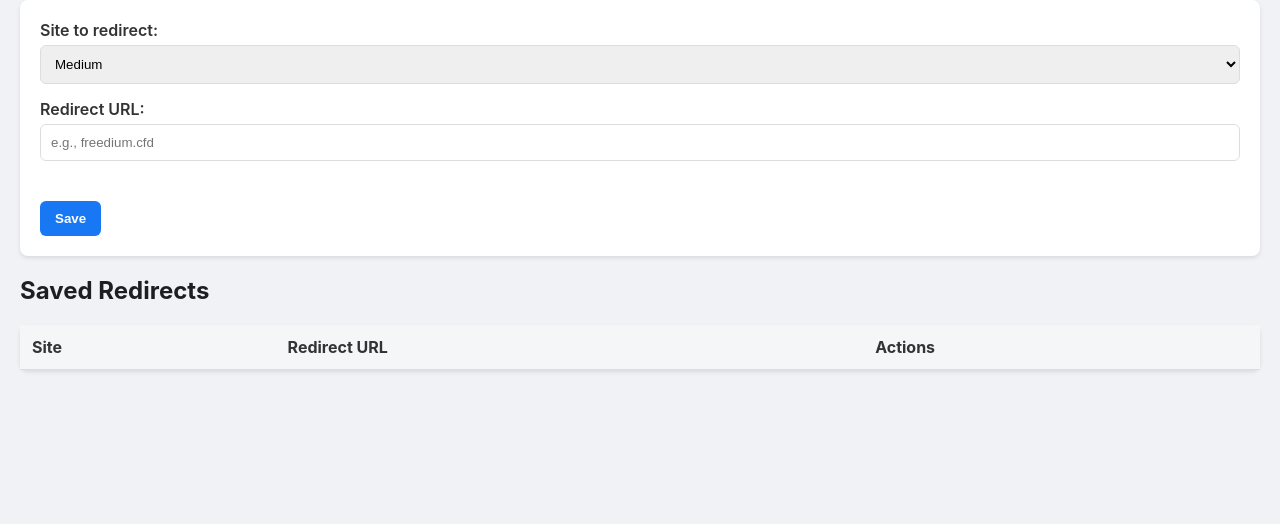
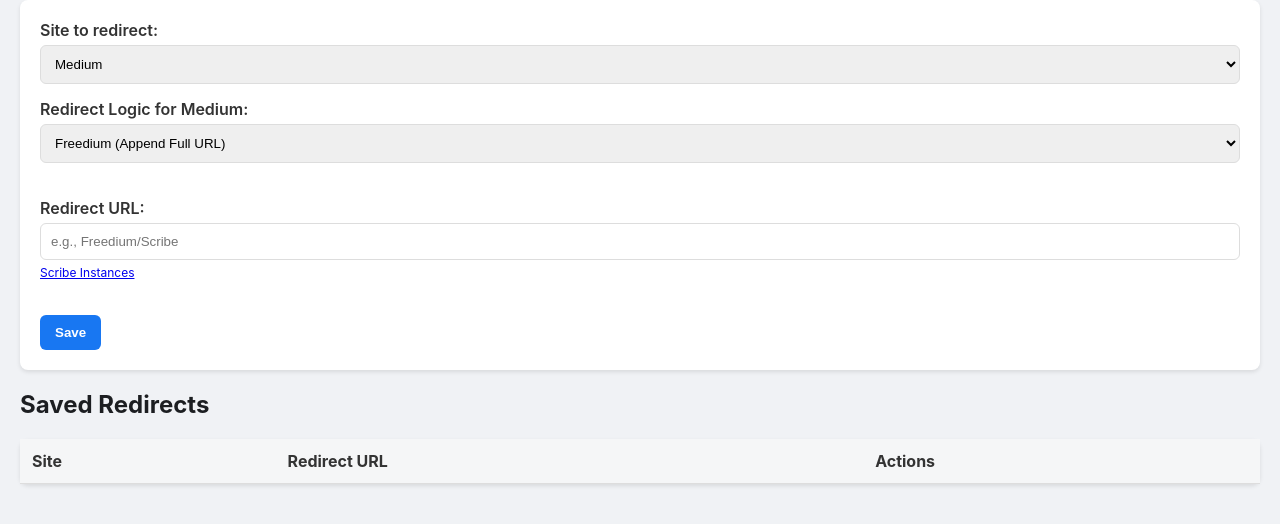
Before and after one commit to johnneerdael/universal-redirect, a browser extension: page options.html in a window 1280 px wide. Shown: the part 102-626 px from the top of the page. Drawn offline with Linux system fonts and the light colour scheme.

Commit message:
added scribe and instagram support

```diff
--- a/options.html
+++ b/options.html
@@ -109,6 +109,14 @@
       <option value="instagram.com">Instagram</option>
     </select>
     <br>
+    <div id="medium-options" style="display: none;">
+      <label for="medium-logic">Redirect Logic for Medium:</label>
+      <select id="medium-logic" name="medium-logic">
+        <option value="freedium">Freedium (Append Full URL)</option>
+        <option value="scribe">Scribe (Redirect to Base URL)</option>
+      </select>
+    </div>
+    <br>
     <label for="redirect-url">Redirect URL:</label>
     <input type="text" id="redirect-url" name="redirect-url" placeholder="e.g., freedium.cfd">
     <div id="redirect-url-helper" class="url-helper"></div>
--- a/options.js
+++ b/options.js
@@ -4,23 +4,27 @@ const tableBody = document.querySelector('#redirects-table tbody');
 const siteSelect = document.getElementById('site');
 const redirectUrlInput = document.getElementById('redirect-url');
 const redirectUrlHelper = document.getElementById('redirect-url-helper');
+const mediumOptionsDiv = document.getElementById('medium-options');
+const mediumLogicSelect = document.getElementById('medium-logic');
 
   const urlHelpers = {
-    "medium.com": "e.g., freedium.cfd, scribe.rip, libmedium.com",
-    "youtube.com": "e.g., invidious.io, piped.video, yewtu.be",
-    "x.com": "e.g., nitter.net, twiiit.com, x.com",
-    "tiktok.com": "e.g., proxitok.pabloferreiro.es, proxitok.pussthecat.org",
-    "google.com": "e.g., searx.me, whoogle.net",
-    "reddit.com": "e.g., libreddit.it, teddit.net",
-    "instagram.com": "e.g., proxigram.protokolla.fi, proxigram.pussthecat.org"
+    "medium.com": "e.g., Freedium/Scribe",
+    "youtube.com": "e.g., Invidious",
+    "x.com": "e.g., Nitter",
+    "tiktok.com": "e.g., ProxiTok",
+    "google.com": "e.g., Whoogle/SearXNG",
+    "reddit.com": "e.g., Redlib",
+    "instagram.com": "e.g., Proxigram"
   };
+
 const helperurl = {
-  'medium.com': '<a href="https://github.com/Freedium-cfd" target="_blank">https://github.com/Freedium-cfd</a>',
-  'youtube.com': '<a href="https://docs.invidious.io/instances/" target="_blank">https://docs.invidious.io/instances/</a>',
-  'x.com': '<a href="https://github.com/zedeus/nitter" target="_blank">https://github.com/zedeus/nitter</a>',
-  'tiktok.com': '<a href="https://github.com/pablouser1/ProxiTok/wiki/Public-instances" target="_blank">https://github.com/pablouser1/ProxiTok/wiki/Public-instances</a>',
-  'google.com': '<a href="https://searx.space/" target="_blank">https://searx.space/</a>',
-  'reddit.com': '<a href="https://github.com/redlib-org/redlib-instances/blob/main/instances.md" target="_blank">https://github.com/redlib-org/redlib-instances/blob/main/instances.md</a>'
+  'medium.com': '<a href="https://git.sr.ht/~edwardloveall/scribe/tree/main/docs/instances.md" target="_blank">Scribe Instances</a>',
+  'youtube.com': '<a href="https://docs.invidious.io/instances/" target="_blank">Invidious Instances</a>',
+  'x.com': '<a href="https://status.d420.de/" target="_blank">Nitter Instances</a>',
+  'tiktok.com': '<a href="https://github.com/pablouser1/ProxiTok/wiki/Public-instances" target="_blank">ProxiTok Instances</a>',
+  'google.com': '<a href="https://github.com/benbusby/whoogle-search/blob/main/misc/instances.txt" target="_blank">Whoogle Instances</a> / <a href="https://searx.space/" target="_blank">SearXNG Instances</a>',
+  'reddit.com': '<a href="https://github.com/redlib-org/redlib-instances/blob/main/instances.md" target="_blank">Redlib Instances</a>',
+  "instagram.com": '<a href="https://codeberg.org/proxigram/proxigram/wiki/Instances" target="_blank">Proxigram Instances</a>'
 };
 
 function extractHostname(url) {
@@ -36,8 +40,15 @@ function extractHostname(url) {
 
 function updateHelperText() {
   const selectedSite = siteSelect.value;
-  const helperText = helpers[selectedSite] || '';
+  const helperText = urlHelpers[selectedSite] || '';
   const url = helperurl[selectedSite] || '';
+
+  // Show/hide medium-specific options
+  if (selectedSite === 'medium.com') {
+    mediumOptionsDiv.style.display = 'block';
+  } else {
+    mediumOptionsDiv.style.display = 'none';
+  }
 
   // Update the placeholder text inside the input box
   redirectUrlInput.placeholder = helperText;
@@ -48,9 +59,13 @@ function updateHelperText() {
 
 siteSelect.addEventListener('change', updateHelperText);
 
-function saveRule(site, redirectUrl) {
+function saveRule(site, redirectUrl, mediumLogic) {
   const hostname = extractHostname(redirectUrl);
-  chrome.storage.sync.set({ [site]: hostname }, function() {
+  const data = { [site]: hostname };
+  if (site === 'medium.com' && mediumLogic) {
+    data['mediumLogic'] = mediumLogic;
+  }
+  chrome.storage.sync.set(data, function() {
     status.textContent = 'Settings saved.';
     setTimeout(() => { status.textContent = ''; }, 3000);
     loadRules();
@@ -59,9 +74,18 @@ function saveRule(site, redirectUrl) {
 
 function deleteRule(site) {
   chrome.storage.sync.remove(site, function() {
-    status.textContent = 'Rule deleted.';
-    setTimeout(() => { status.textContent = ''; }, 3000);
-    loadRules();
+    // Also remove the mediumLogic setting if the medium rule is deleted
+    if (site === 'medium.com') {
+      chrome.storage.sync.remove('mediumLogic', function() {
+        status.textContent = 'Rule deleted.';
+        setTimeout(() => { status.textContent = ''; }, 3000);
+        loadRules();
+      });
+    } else {
+      status.textContent = 'Rule deleted.';
+      setTimeout(() => { status.textContent = ''; }, 3000);
+      loadRules();
+    }
   });
 }
 
@@ -69,6 +93,8 @@ function loadRules() {
   chrome.storage.sync.get(null, function(items) {
     tableBody.innerHTML = '';
     for (const [site, redirectUrl] of Object.entries(items)) {
+      if (site === 'mediumLogic') continue;
+
       const row = document.createElement('tr');
       row.innerHTML = `
         <td>${site}</td>
@@ -87,7 +113,8 @@ form.addEventListener('submit', function(event) {
   event.preventDefault();
   const site = siteSelect.value;
   const redirectUrl = redirectUrlInput.value;
-  saveRule(site, redirectUrl);
+  const mediumLogic = (site === 'medium.com') ? mediumLogicSelect.value : null;
+  saveRule(site, redirectUrl, mediumLogic);
   form.reset();
   updateHelperText();
 });
```
Also changed, not shown: background.js (+15 -7 lines).
